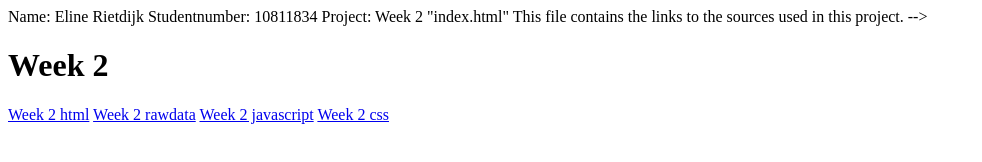
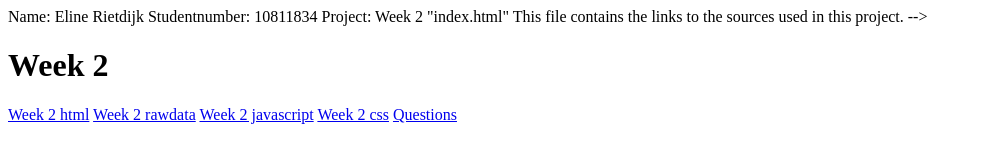
Before and after one commit to eelinee/Dataprocessing, a plain HTML site: page index.html in a window 1280 px wide. Shown: the whole page, without its empty margins (0-982 px from the left). Drawn offline with Linux system fonts and the light colour scheme.

Commit message:
Index aangepast na pushen Questions

```diff
--- a/index.html
+++ b/index.html
@@ -16,5 +16,6 @@
 		<a href="https://elinerietdijk.github.io/Dataprocessing/Lab/Week2/rawdata.txt">Week 2 rawdata</a>
 		<a href="https://elinerietdijk.github.io/Dataprocessing/Lab/Week2/dataline.js">Week 2 javascript</a>
 		<a href="https://elinerietdijk.github.io/Dataprocessing/Lab/Week2/mystyle.css">Week 2 css</a>
+		<a href="https://elinerietdijk.github.io/Dataprocessing/Lab/Week2/Questions.pdf"> Questions</a>
 	</body>
 </html>
```
